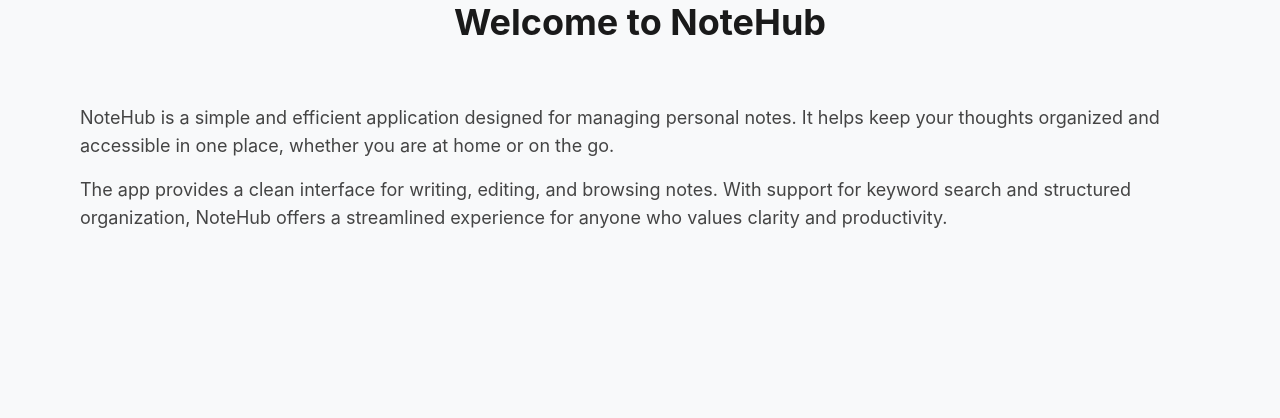
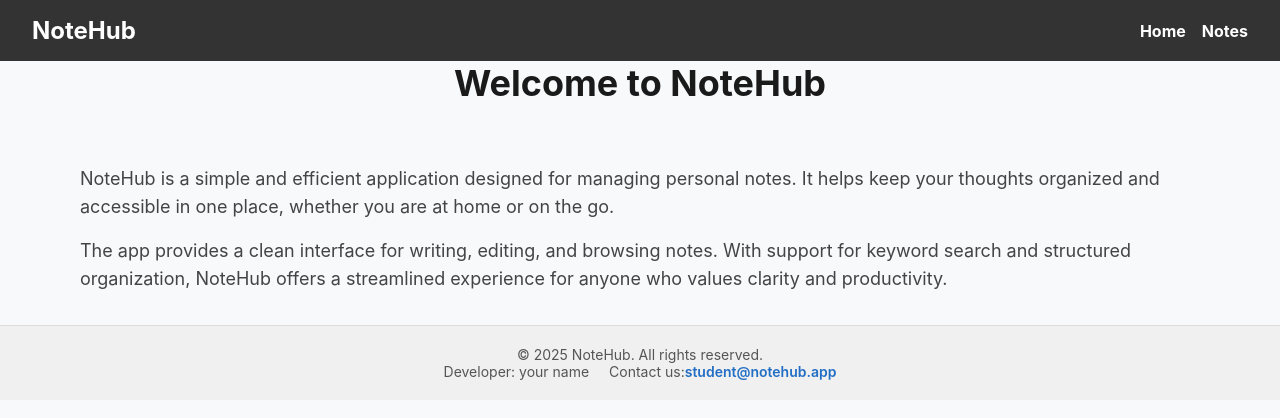
Before and after one commit to ComeONDuDE18/06-notehub-nextjs, a Next.js app: page / in a window 1280 px wide. Shown: the top 418 px of the page. Built offline with nearby package versions, Linux system fonts and the light colour scheme.

Commit message:
globalLoyout

```diff
--- a/app/layout.tsx
+++ b/app/layout.tsx
@@ -1,6 +1,9 @@
 import type { Metadata } from "next";
 import { Geist, Geist_Mono } from "next/font/google";
 import "./globals.css";
+import React from "react";
+import Header from "@/components/Header/Header";
+import Footer from "@/components/Footer/Footer";
 
 const geistSans = Geist({
   variable: "--font-geist-sans",
@@ -25,7 +28,11 @@
   return (
     <html lang="en">
       <body className={`${geistSans.variable} ${geistMono.variable}`}>
-        {children}
+        <div className="container">
+          <Header />
+          {children}
+          <Footer />
+        </div>
       </body>
     </html>
   );
--- /dev/null
+++ b/components/Footer/Footer.module.css
@@ -0,0 +1,24 @@
+.footer {
+  padding: 20px;
+  background-color: #f0f0f0;
+  text-align: center;
+  font-size: 14px;
+  color: #555;
+  border-top: 1px solid #ddd;
+}
+
+.wrap {
+  display: flex;
+  justify-content: center;
+  gap: 20px;
+}
+
+.footer a {
+  color: #226ec5;
+  font-weight: 600;
+  text-decoration: none;
+}
+
+.footer a:hover {
+  text-decoration: underline;
+}
--- /dev/null
+++ b/components/Footer/Footer.tsx
@@ -0,0 +1,21 @@
+import css from './Footer.module.css';
+import React from 'react';
+
+const Footer = () => {
+  return (
+    <footer className={css.footer}>
+  <div className={css.content}>
+    <p>© {new Date().getFullYear()} NoteHub. All rights reserved.</p>
+    <div className={css.wrap}>
+      <p>Developer: your name</p>
+      <p>
+        Contact us:
+        <a href="mailto:student@notehub.app">student@notehub.app</a>
+      </p>
+    </div>
+  </div>
+</footer>
+  );
+};
+
+export default Footer;
--- /dev/null
+++ b/components/Header/Header.module.css
@@ -0,0 +1,37 @@
+.header {
+  display: flex;
+  justify-content: space-between;
+  align-items: center;
+  padding: 1rem 2rem;
+  background-color: #333;
+  color: white;
+}
+
+.header a {
+  text-decoration: none;
+  color: white;
+  font-size: 1.5rem;
+  font-weight: bold;
+}
+
+.header a:hover {
+  color: #ddd;
+}
+
+.navigation {
+  list-style-type: none;
+  margin: 0;
+  padding: 0;
+  display: flex;
+  gap: 1rem;
+}
+
+.navigation li a {
+  text-decoration: none;
+  color: white;
+  font-size: 1rem;
+}
+
+.navigation li a:hover {
+  color: #ddd;
+}
--- /dev/null
+++ b/components/Header/Header.tsx
@@ -0,0 +1,25 @@
+import React from 'react';
+import css from './Header.module.css';
+import Link from 'next/link';
+
+const Header = () => {
+    return (
+        <header className={css.header}>
+  <Link href="/" aria-label="Home">
+    NoteHub
+  </Link>
+  <nav aria-label="Main Navigation">
+    <ul className={css.navigation}>
+      <li>
+        <Link href="/">Home</Link>
+      </li>
+      <li>
+        <Link href="/notes">Notes</Link>
+      </li>
+    </ul>
+  </nav>
+</header>
+
+    );
+    }
+    export default Header;
```
